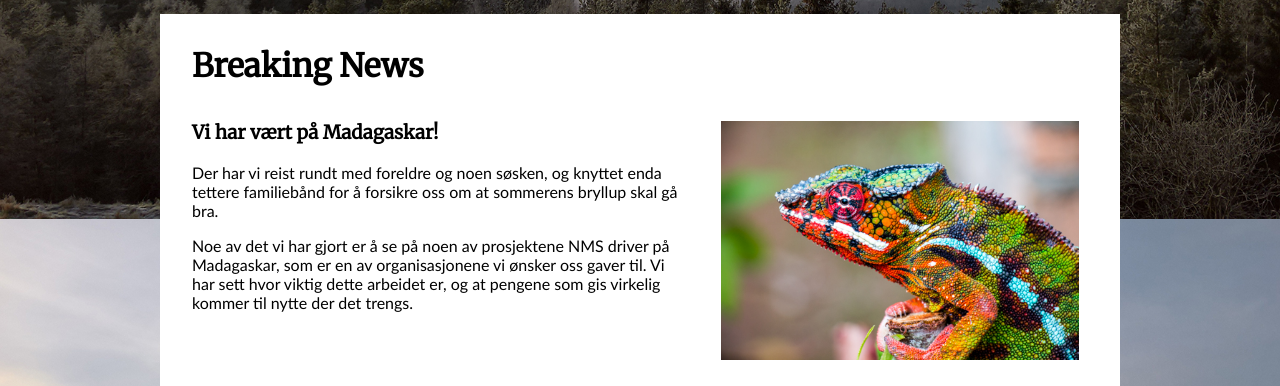
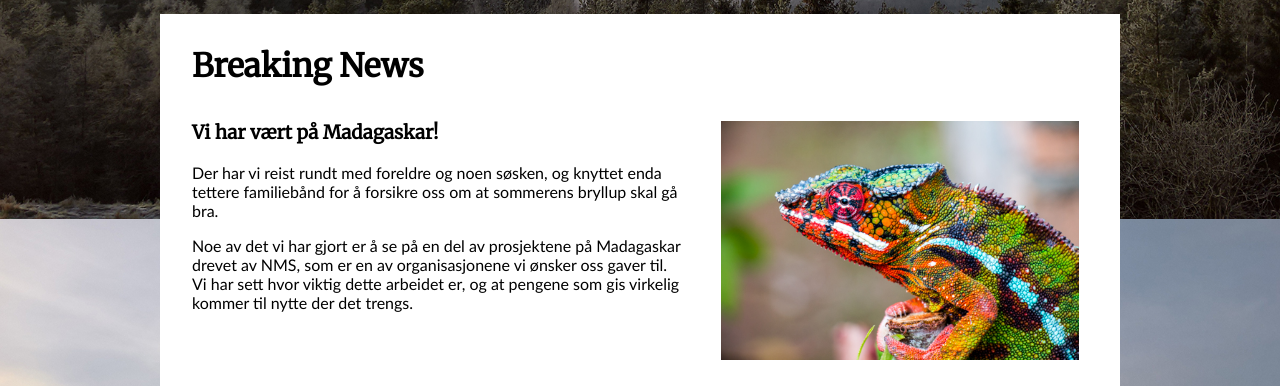
Before and after one commit to sigridjb/Bryllupsside, a plain HTML site: page public/index.html in a window 1280 px wide. Shown: the part 4581-4967 px from the top of the page. Drawn offline with Linux system fonts and the light colour scheme; some packages are replaced by stand-ins of ours.

Commit message:
Edit text to make more readable

```diff
--- a/public/index.html
+++ b/public/index.html
@@ -236,7 +236,7 @@
                             forsikre oss om at sommerens bryllup skal gå bra.
                         </p>
                         <p>
-                            Noe av det vi har gjort er å se på noen av prosjektene NMS driver på Madagaskar, som er en av
+                            Noe av det vi har gjort er å se på en del av prosjektene på Madagaskar drevet av NMS, som er en av
                             organisasjonene vi ønsker oss gaver til. Vi har sett hvor viktig dette arbeidet er, og at pengene
                             som gis virkelig kommer til nytte der det trengs.
                         </p>
```
